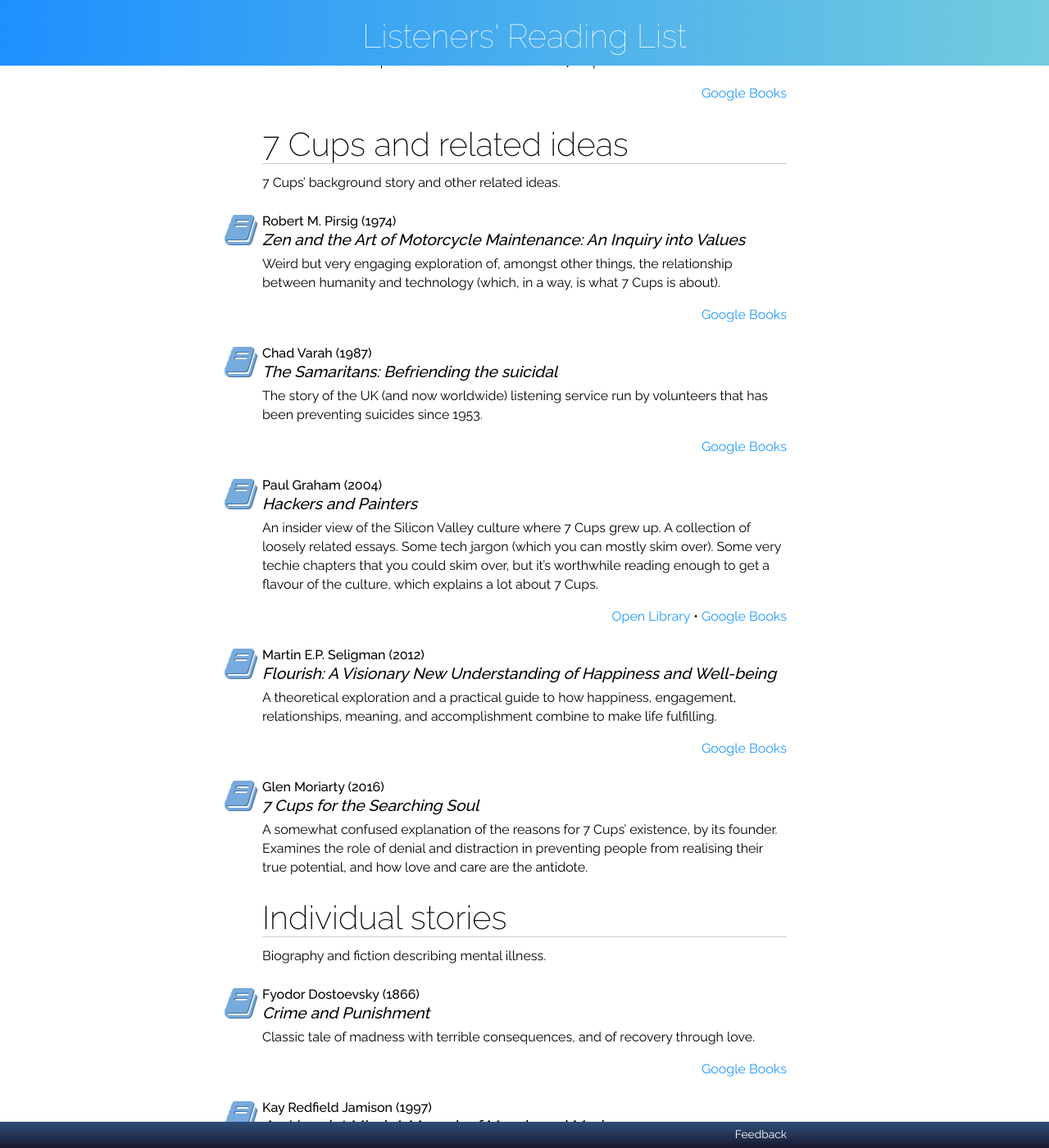
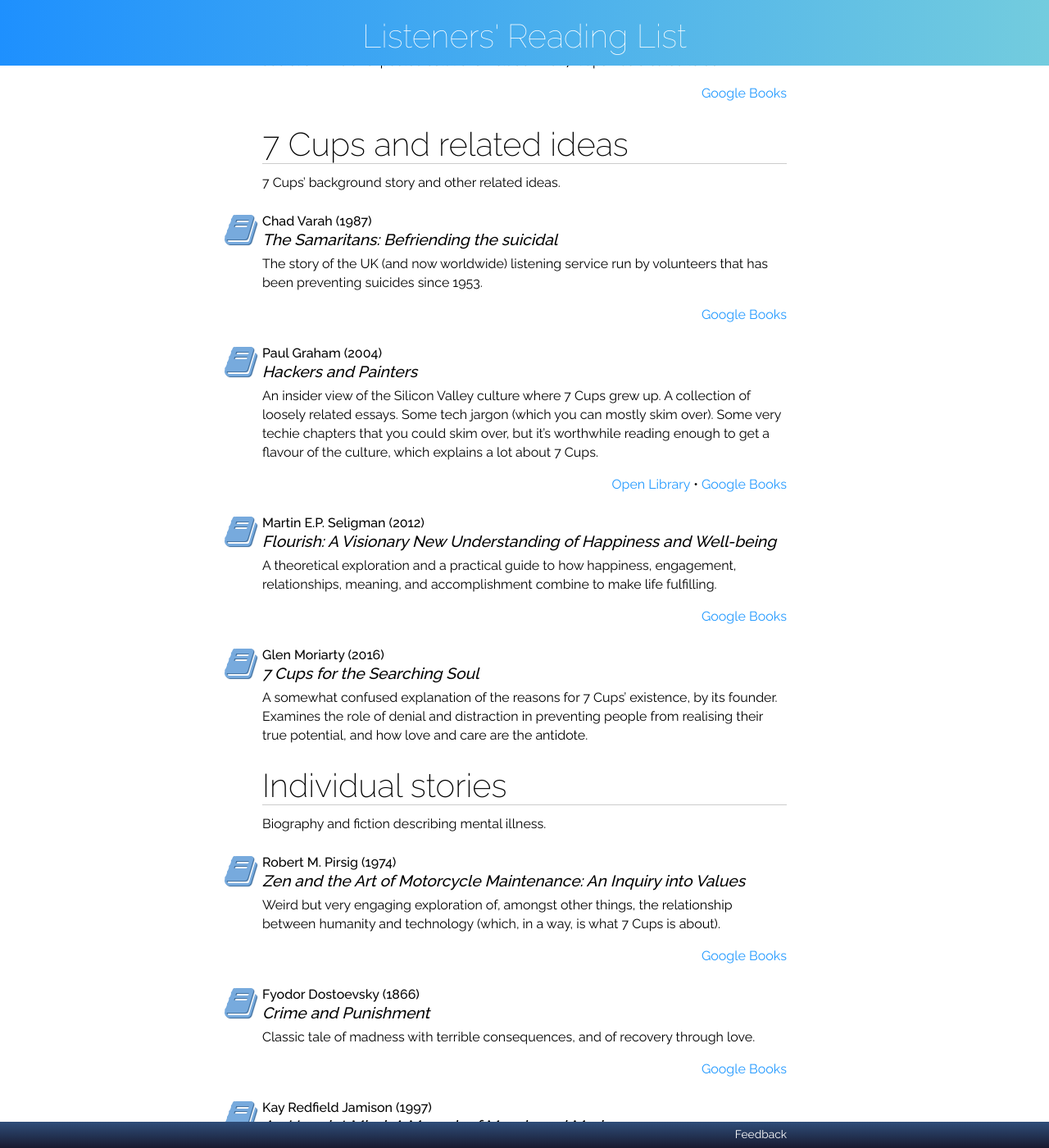
Before and after one commit to RarelyCharlie/rarelycharlie.github.io, a Jekyll site: the page built from books.md, in a window 1280 px wide and 1400 px high, scrolled down 1530 px. Shown: the whole window at 82% size. Built offline with Jekyll 4.4.1, drawn with Linux system fonts in a browser that asks for light colours; part of the change alters nothing that is shown.

Commit message:
rearrange

```diff
--- a/books.md
+++ b/books.md
@@ -64,13 +64,6 @@ A journalist and storyteller explores some of the causes of depression, anxiety
 
 7 Cups' background story and other related ideas.
 
-#### Robert M. Pirsig (1974) _Zen and the Art of Motorcycle Maintenance: An Inquiry into Values_
-
-Weird but very engaging exploration of, amongst other things, the relationship between humanity and technology (which, in a way, is what 7 Cups is about).
-
-[Google Books](https://books.google.com/books?id=gx2ev_vwGKAC)
-{:.links}
-
 #### Chad Varah (1987) _The Samaritans: Befriending the suicidal_
 
 The story of the UK (and now worldwide) listening service run by volunteers that has been preventing suicides since 1953.
@@ -99,6 +92,13 @@ A somewhat confused explanation of the reasons for 7 Cups' existence, by its fou
 # Individual stories
 
 Biography and fiction describing mental illness.
+
+#### Robert M. Pirsig (1974) _Zen and the Art of Motorcycle Maintenance: An Inquiry into Values_
+
+Weird but very engaging exploration of, amongst other things, the relationship between humanity and technology (which, in a way, is what 7 Cups is about).
+
+[Google Books](https://books.google.com/books?id=gx2ev_vwGKAC)
+{:.links}
 
 #### Fyodor Dostoevsky (1866) _Crime and Punishment_
 
```
